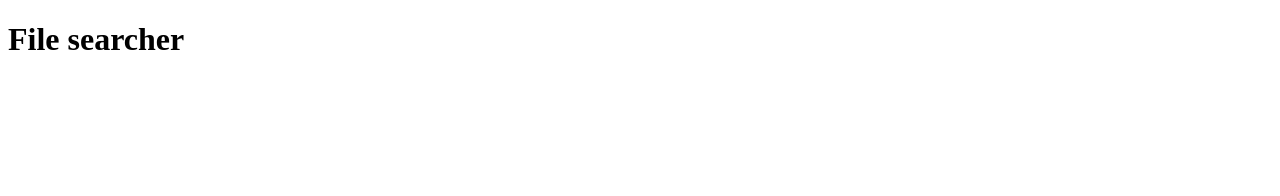
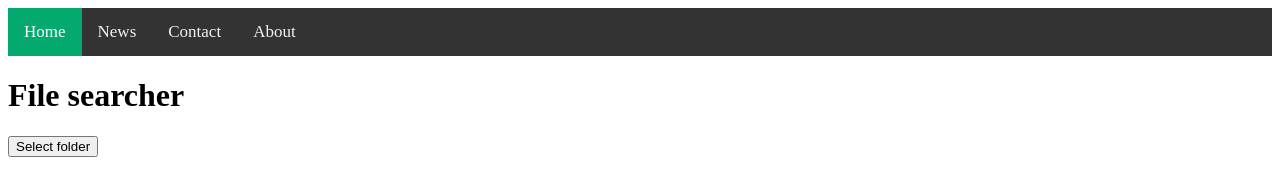
Before and after one commit to viktorpolak98/FileLocator, a plain HTML site: page src/Web/Pages/Index.html in a window 1280 px wide. Drawn offline with Linux system fonts and the light colour scheme.

Commit message:
Added template navbar

```diff
--- /dev/null
+++ b/src/Web/Pages/Css/Styling.css
@@ -0,0 +1,27 @@
+/* Add a black background color to the top navigation */
+.topnav {
+  background-color: #333;
+  overflow: hidden;
+}
+
+/* Style the links inside the navigation bar */
+.topnav a {
+  float: left;
+  color: #f2f2f2;
+  text-align: center;
+  padding: 14px 16px;
+  text-decoration: none;
+  font-size: 17px;
+}
+
+/* Change the color of links on hover */
+.topnav a:hover {
+  background-color: #ddd;
+  color: black;
+}
+
+/* Add a color to the active/current link */
+.topnav a.active {
+  background-color: #04AA6D;
+  color: white;
+}
--- a/src/Web/Pages/Index.html
+++ b/src/Web/Pages/Index.html
@@ -1,10 +1,19 @@
 <!DOCTYPE html>
 <html lang="en">
 <head>
+    <meta name="viewport" content="width=device-width, initial-scale=1.0">
     <meta charset="UTF-8">
+    <link rel="stylesheet" href="Css\Styling.css">
     <title>File searcher</title>
 </head>
 <body>
+    <div class="topnav">
+        <a class="active" href="#home">Home</a>
+        <a href="#news">News</a>
+        <a href="#contact">Contact</a>
+        <a href="#about">About</a>
+    </div>
     <h1>File searcher</h1>
+    <Button>Select folder</Button>
 </body>
 </html>
```
Also changed, not shown: src/Web/Css/Styling.css (deleted).
